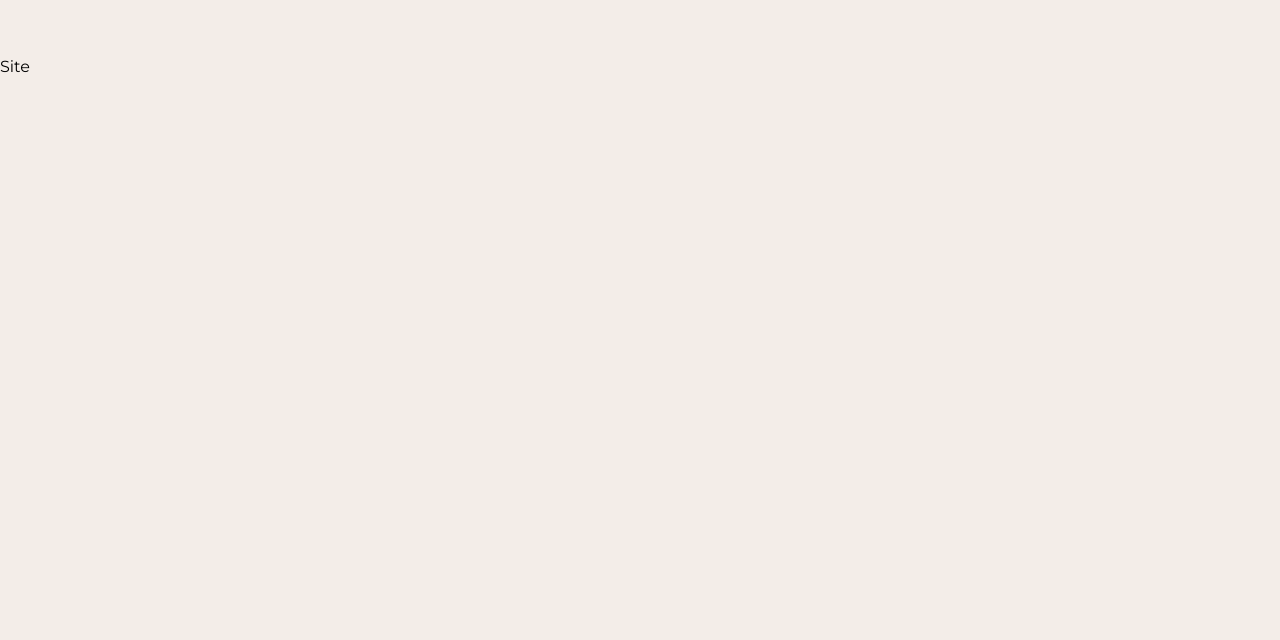
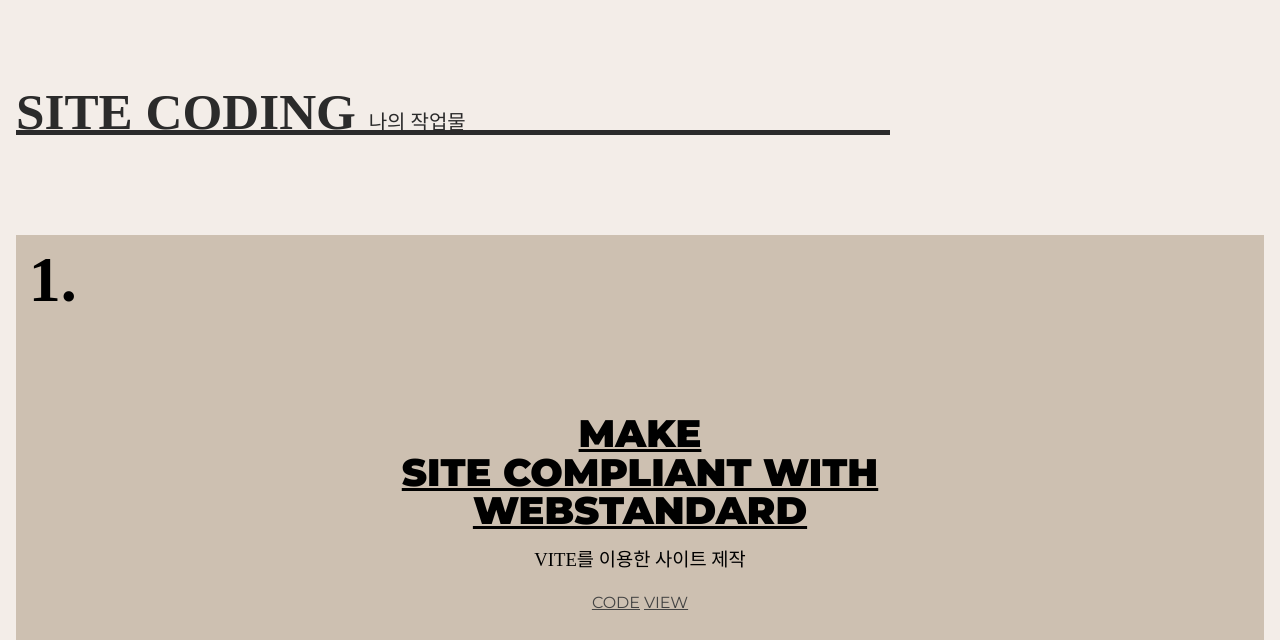
Before and after one commit to yourangrang/port2024-react, a React (Create React App) app: page / in a window 1280 px wide. Shown: the part 2157-2797 px from the top of the page. Built offline with nearby package versions, Linux system fonts and the light colour scheme; a small style sheet from the web is missing; a web font is replaced by a local one.

Commit message:
❤️ 사이트 영역 완료

```diff
--- a/src/assets/scss/section/_port.scss
+++ b/src/assets/scss/section/_port.scss
@@ -0,0 +1,3 @@
+#port {
+    height: 3000px;
+}
--- a/src/assets/scss/section/_site.scss
+++ b/src/assets/scss/section/_site.scss
@@ -1,3 +1,156 @@
- #site {
-    height: 3000px;
- }
+.site__inner {
+   padding: 16px;
+
+   .site__title {
+      position: sticky;
+      top: 70px;
+      left: 0;
+      width: 70%;
+      height: 5vw;
+      font-size: 4vw;
+      font-weight: 900;
+      line-height: 1.6;
+      font-family: var(--mainKor-font);
+      text-transform: uppercase;
+      color: var(--black100);
+      border-bottom: 0.4vw solid var(--black100);
+      margin-bottom: 100px;
+
+      @media (max-width: 800px){
+         width: 100%;
+         margin-bottom: 10vw;
+         font-size: 30px;
+         height: auto;
+         top: 68px;
+         z-index: 1000;
+         background-color: var(--mainBg-color);
+      }
+
+      em {
+         font-size: 1.25rem;
+         font-weight: 400;
+         line-height: 2;
+     }
+  }
+  .site__wrap {
+      .site__item {
+         height: 70vh;
+         @include flex-center;
+         flex-direction: column;
+         position: sticky;
+         left: 0;
+
+         &.s1 {
+            background-color: var(--subBg100);
+            top: 180px;
+            @media (max-width: 800px){
+               top: 140px;
+            }
+         }
+         &.s2 {
+            background-color: var(--subBg200);
+            top: 200px;
+
+            @media (max-width: 800px){
+               top: 160px;
+            }
+         }
+         &.s3 {
+            background-color: var(--subBg300);
+            top: 220px;
+
+            @media (max-width: 800px){
+               top: 180px;
+            }
+         }
+         &.s4 {
+            background-color: var(--subBg400);
+            top: 240px;
+
+            @media (max-width: 800px){
+               top: 200px;
+            }
+         }
+
+         .num {
+            font-size: 5vw;
+            line-height: 1;
+            font-weight: 900;
+            font-family: var(--mainNum-font);
+            position: absolute;
+            left: 1vw;
+            top: 1vw;
+
+            @media (max-width: 800px){
+               font-size: 80px;
+               left: 20px;
+               top: 20px;
+            }
+         }
+         .text {
+            text-align: center;
+            margin-bottom: 1rem;
+
+            > div {
+               font-size: 3vw;
+               line-height: 1;
+               font-weight: 900;
+               text-transform: uppercase;
+               text-decoration: underline;
+               font-family: var(--mainEng-font);
+
+               @media (max-width: 800px){
+                  font-size: 26px;
+               }
+
+
+           }
+         }
+         .title {
+            font-family: var(--mainKor-font);
+            margin-bottom: 1rem;
+         }
+
+        .btn {
+            a {
+               text-decoration: underline;
+               text-transform: uppercase;
+               color: var(--black200);
+               font-size: 1rem;
+               transition: all 0.3s;
+               margin: 0 2px;
+
+               &:hover {
+                  color: var(--black);
+              }
+            }
+         }
+
+         .info {
+            position: absolute;
+            left: 0;
+            bottom: 3%;
+            width: 98%;
+            margin-left: 1%;
+            border-top: 1px solid var(--black);
+            border-bottom: 1px solid var(--black);
+            display: flex;
+            justify-content: space-between;
+
+            @media (max-width: 800px){
+               flex-direction: column;
+               width: 90%;
+               margin-left: 5%;
+               padding: 5px 0;
+            }
+
+            span {
+               font-family: var(--mainKor-font);
+               font-size: 12px;
+               padding: 3px 0;
+               text-transform: uppercase;
+           }
+        }
+      }
+   }
+}
--- a/src/components/Port.jsx
+++ b/src/components/Port.jsx
@@ -2,7 +2,7 @@
 
 const Port = () => {
   return (
-    <div>Port</div>
+    <div id='port'>Port</div>
   )
 }
 
--- a/src/components/Site.jsx
+++ b/src/components/Site.jsx
@@ -1,9 +1,88 @@
-import React from 'react'
+import React from "react"
+
+const siteText = [
+    {
+        text: ["make", "site compliant with", "webstandard"],
+        title: "비트를 이용한 사이트 제작",
+        code: "https://github.com/webstoryboy/port2023-vite",
+        view: "https://port2023-vite.netlify.app",
+        info: [
+            "site coding",
+            "production period : two days",
+            "use stack : HTML5/CSS3, CSS Variable, Vite",
+        ],
+    },
+    {
+        text: ["make", "site compliant with", "react.js"],
+        title: "리액트를 이용한 사이트 제작",
+        code: "https://github.com/webstoryboy/port2023-react",
+        view: "https://port2023-react.netlify.app",
+        info: [
+            "site coding",
+            "production period : two days",
+            "use stack : HTML5/CSS3, CSS Variable, Vite",
+        ],
+    },
+    {
+        text: ["make", "site compliant with", "vue.js"],
+        title: "뷰를 이용한 사이트 제작",
+        code: "https://github.com/webstoryboy/port2023-vue",
+        view: "https://port2023-vue.netlify.app",
+        info: [
+            "site coding",
+            "production period : two days",
+            "use stack : HTML5/CSS3, Scss Variable, vue",
+        ],
+    },
+    {
+        text: ["make", "site compliant with", "next.js"],
+        title: "넥스트를 이용한 사이트 제작",
+        code: "https://github.com/webstoryboy/port2023-next",
+        view: "https://port2023-next.netlify.app",
+        info: [
+            "site coding",
+            "production period : two days",
+            "use stack : HTML5/CSS3, Scss Variable, next.js",
+        ],
+    },
+];
 
 const Site = () => {
   return (
-    <div id='site'>Site</div>
-  )
+    <section id="site">
+            <div className="site__inner">
+                <h2 className="site__title">
+                    Site Coding <em>나의 작업물</em>
+                </h2>
+                <div className="site__wrap">
+                  {siteText.map((site, key)=>(
+                    <article className={`site__item s${key+1}`} key={key}>
+                        <span className="num">{key+1}.</span>
+                        <div className="text">
+                            <div>{site.text[0]}</div>
+                            <div>{site.text[1]}</div>
+                            <div>{site.text[2]}</div>
+                        </div>
+                        <h3 className="title">
+                            VITE를 이용한 사이트 제작
+                        </h3>
+                        <div className="btn">
+                            <a href={site.code}>code</a>
+                            <a href={site.view}>view</a>
+                        </div>
+                        <div className="info">
+                            <span>{site.info[0]}</span>
+                            <span>{site.info[1]}</span>
+                            <span>{site.info[2]}</span>
+                        </div>
+                    </article>
+
+                  ))}
+
+                </div>
+            </div>
+        </section>
+    )
 }
 
 export default Site
```
